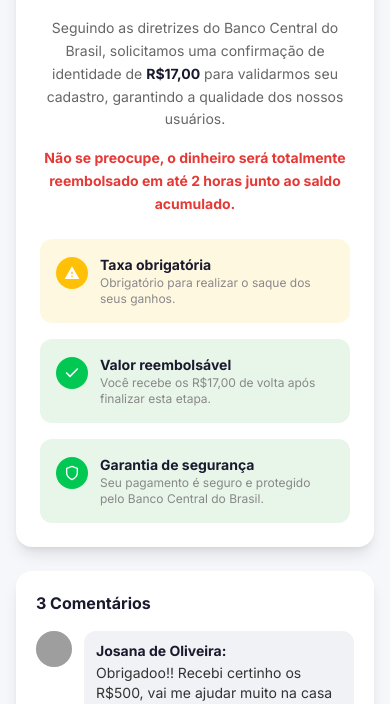
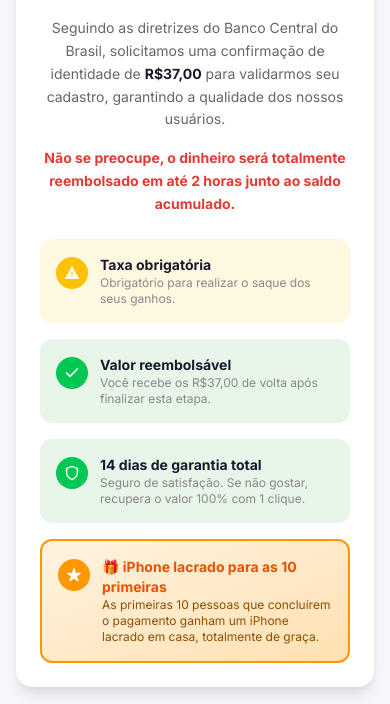
Before and after one commit to andreluiiss7-ship-it/cashnopix-front-v2, a Next.js app: page /validacao in a window 390 px wide. Shown: the part 338-1042 px from the top of the page. Built offline with nearby package versions, Linux system fonts and the light colour scheme; grey boxes are pictures that could not be loaded.

Commit message:
feat: preço R$37 + bônus iPhone lacrado + garantia 14 dias na PV

```diff
--- a/app/validacao/page.js
+++ b/app/validacao/page.js
@@ -121,7 +121,7 @@ export default function Validacao() {
         <div className="bg-white rounded-2xl shadow-lg p-6">
           <h2 className="text-2xl font-bold text-[#1a1a2e] text-center mb-4">Taxa de Validação</h2>
           <p className="text-[#666] text-sm text-center leading-relaxed mb-4">
-            Seguindo as diretrizes do Banco Central do Brasil, solicitamos uma confirmação de identidade de <strong className="text-[#1a1a2e]">R$17,00</strong> para
+            Seguindo as diretrizes do Banco Central do Brasil, solicitamos uma confirmação de identidade de <strong className="text-[#1a1a2e]">R$37,00</strong> para
             validarmos seu cadastro, garantindo a qualidade dos nossos usuários.
           </p>
           <p className="text-[#E53935] text-sm text-center font-bold leading-relaxed mb-6">
@@ -147,7 +147,7 @@ export default function Validacao() {
               </div>
               <div>
                 <p className="font-bold text-[#1a1a2e] text-sm">Valor reembolsável</p>
-                <p className="text-[#888] text-xs">Você recebe os R$17,00 de volta após finalizar esta etapa.</p>
+                <p className="text-[#888] text-xs">Você recebe os R$37,00 de volta após finalizar esta etapa.</p>
               </div>
             </div>
             <div className="flex items-start gap-3 bg-[#E8F5E9] rounded-xl p-4">
@@ -157,8 +157,19 @@ export default function Validacao() {
                 </svg>
               </div>
               <div>
-                <p className="font-bold text-[#1a1a2e] text-sm">Garantia de segurança</p>
-                <p className="text-[#888] text-xs">Seu pagamento é seguro e protegido pelo Banco Central do Brasil.</p>
+                <p className="font-bold text-[#1a1a2e] text-sm">14 dias de garantia total</p>
+                <p className="text-[#888] text-xs">Seguro de satisfação. Se não gostar, recupera o valor 100% com 1 clique.</p>
+              </div>
+            </div>
+            <div className="flex items-start gap-3 bg-gradient-to-br from-[#FFF3E0] to-[#FFE0B2] rounded-xl p-4 border-2 border-[#FF9800]">
+              <div className="w-8 h-8 rounded-full bg-[#FF9800] flex items-center justify-center flex-shrink-0 mt-0.5">
+                <svg width="16" height="16" viewBox="0 0 24 24" fill="white" stroke="white" strokeWidth="1.5">
+                  <path d="M12 2l2.4 7.4H22l-6 4.4 2.3 7.2L12 16.8l-6.3 4.2L8 13.8 2 9.4h7.6L12 2z" />
+                </svg>
+              </div>
+              <div>
+                <p className="font-bold text-[#E65100] text-sm">🎁 iPhone lacrado para as 10 primeiras</p>
+                <p className="text-[#8D4E00] text-xs">As primeiras 10 pessoas que concluírem o pagamento ganham um iPhone lacrado em casa, totalmente de graça.</p>
               </div>
             </div>
           </div>
```
